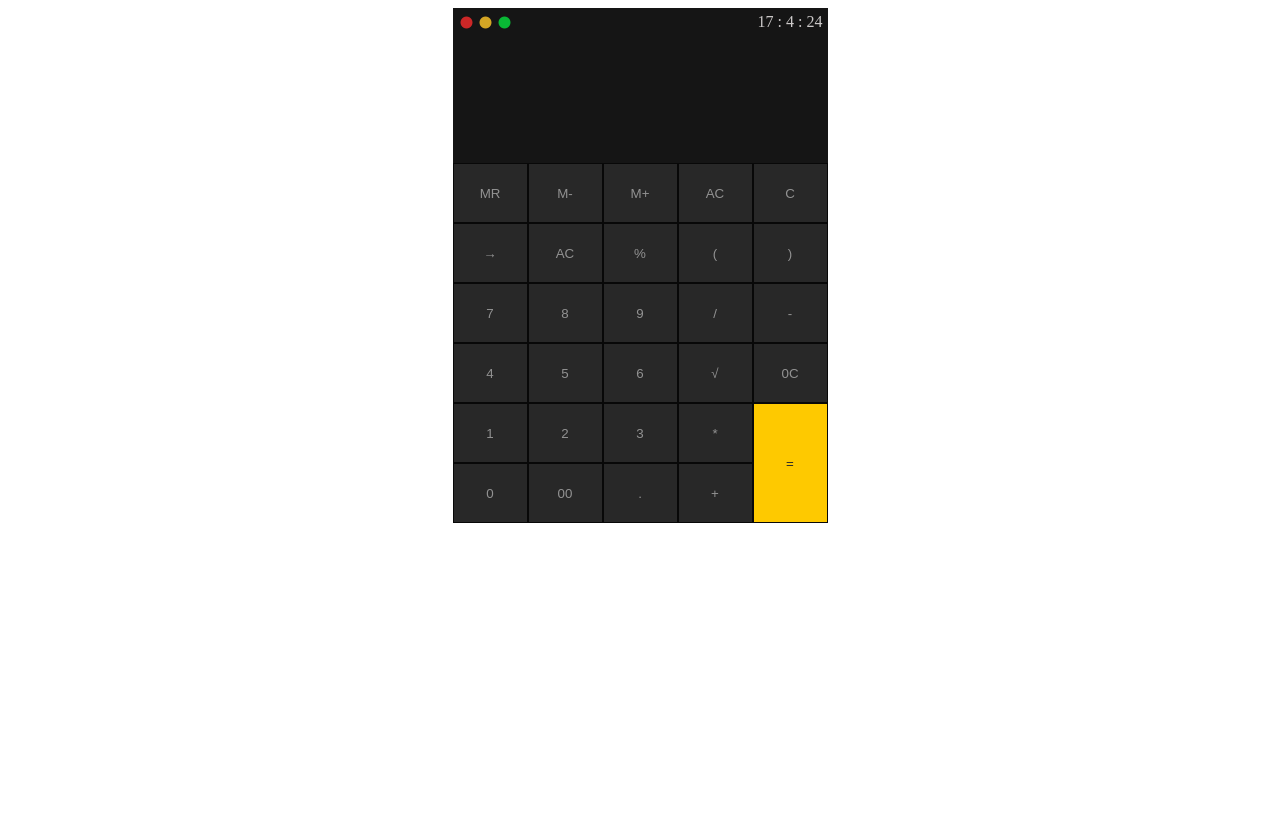
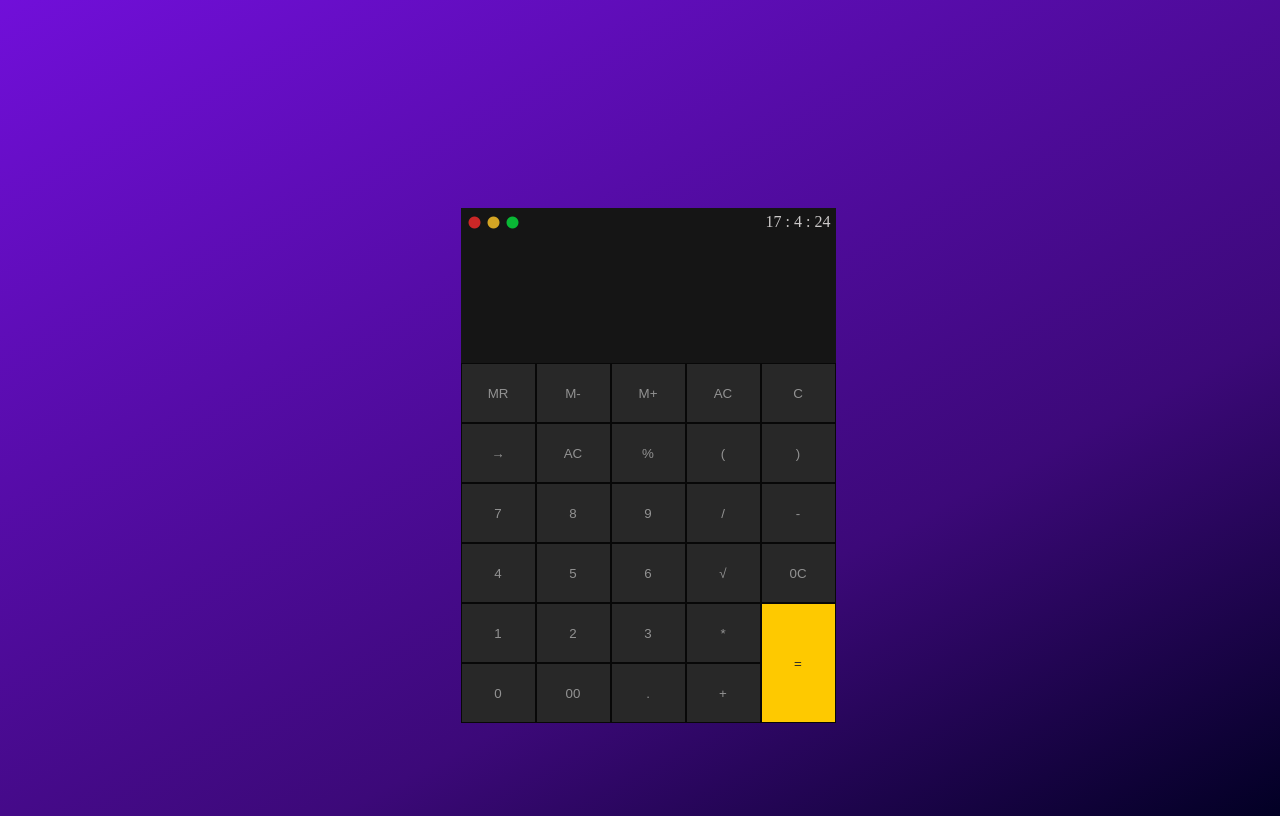
Before and after one commit to yailenfe/calculadora-javascript, a website: page client/index.html in a window 1280 px wide. Drawn offline with Linux system fonts and the light colour scheme.

Commit message:
agregando fondo

```diff
--- a/client/style.css
+++ b/client/style.css
@@ -1,12 +1,17 @@
 body {
     display: flex;
     justify-content: center;
+    width: 100vw;
+    height: 100vh;
+    overflow: hidden;
+   background: linear-gradient(333deg, rgba(2,0,36,1) 0%, rgba(60,9,121,1) 33%, rgba(113,15,217,1) 100%);
 }
 
 .container {
     background-color: #151515;
     width: 375px;
     height: 515px;
+    margin-top: 200px;
 }
 
 header {
```
